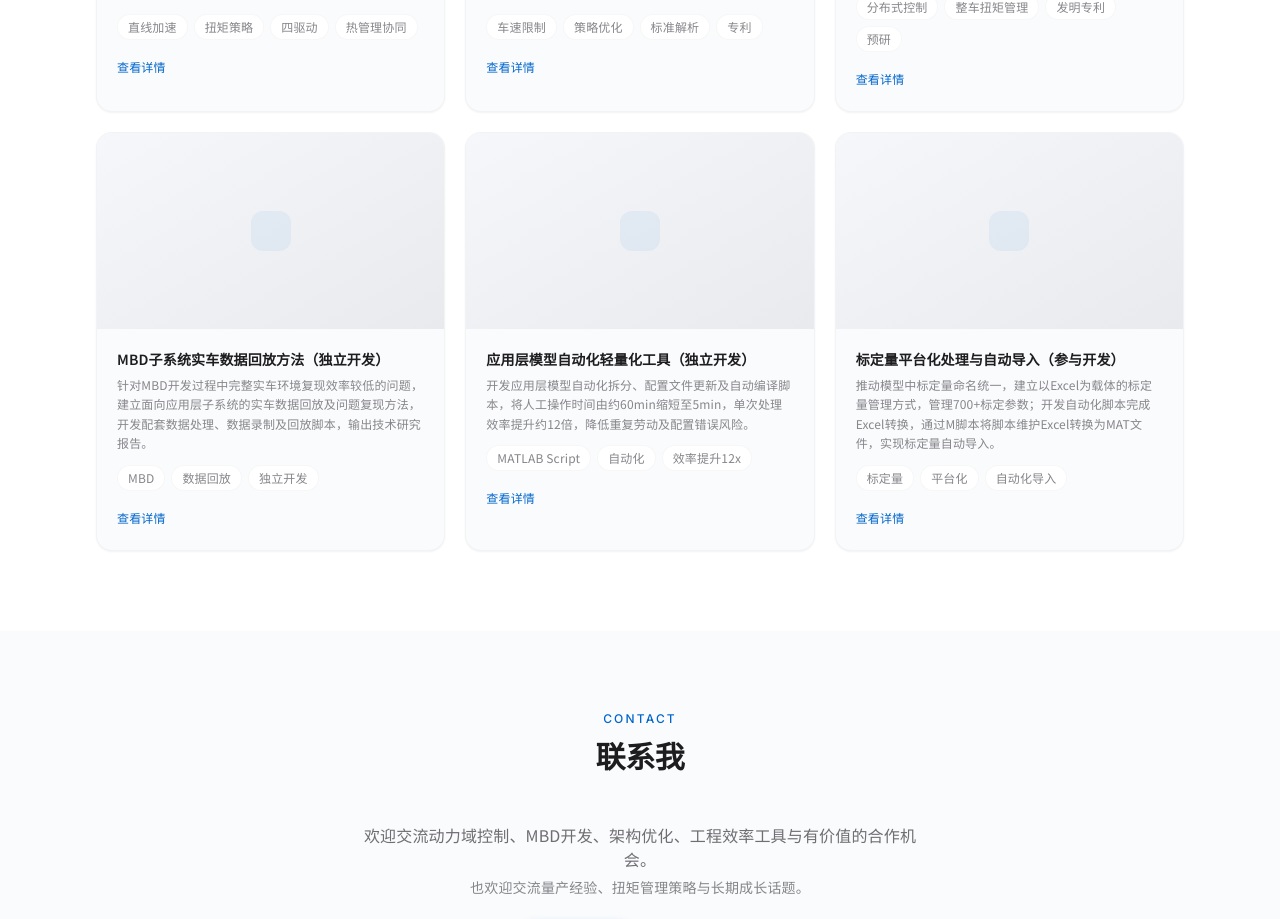
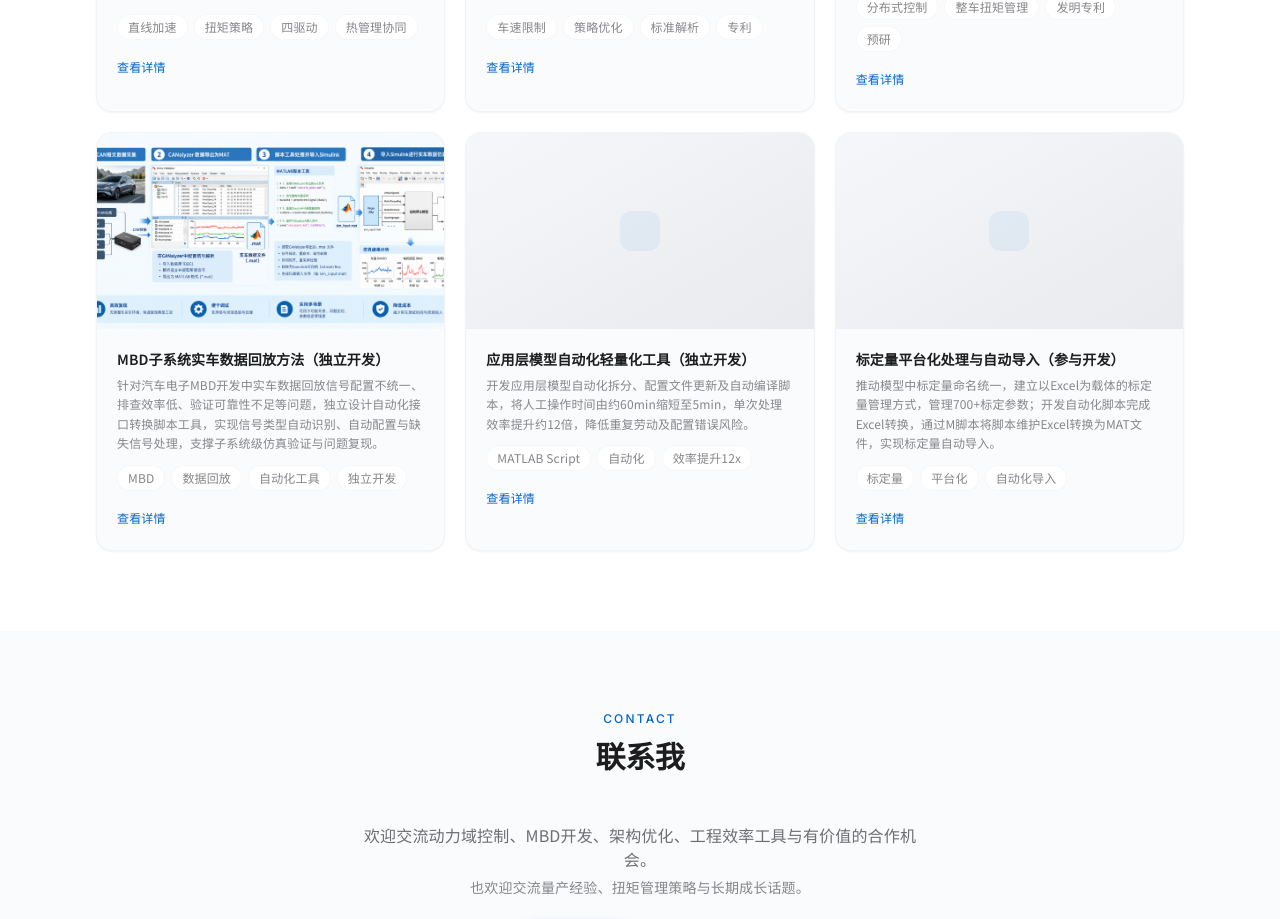
Before and after one commit to Ryj233/MY_personal_website, a Next.js app: page / in a window 1280 px wide. Shown: the part 4222-5141 px from the top of the page. Built offline with nearby package versions, Linux system fonts and the light colour scheme.

Commit message:
V0.4.5 补充MBD子系统实车数据回放方法项目详情

```diff
--- a/data/portfolioData.ts
+++ b/data/portfolioData.ts
@@ -353,9 +353,66 @@ export const projectsData = {
     {
       id: 7,
       title: 'MBD子系统实车数据回放方法（独立开发）',
-      description: '针对MBD开发过程中完整实车环境复现效率较低的问题，建立面向应用层子系统的实车数据回放及问题复现方法，开发配套数据处理、数据录制及回放脚本，输出技术研究报告。',
-      tags: ['MBD', '数据回放', '独立开发'],
-      slug: 'mbd-data-replay'
+      subtitle: 'MBD工程化工具｜独立开发',
+      description: '针对汽车电子MBD开发中实车数据回放信号配置不统一、排查效率低、验证可靠性不足等问题，独立设计自动化接口转换脚本工具，实现信号类型自动识别、自动配置与缺失信号处理，支撑子系统级仿真验证与问题复现。',
+      tags: ['MBD', '数据回放', '自动化工具', '独立开发'],
+      slug: 'mbd-data-replay',
+      cover: '/assets/images/cover-mbd-replay.png',
+      sections: [
+        {
+          type: 'heading',
+          text: '项目背景'
+        },
+        {
+          type: 'text',
+          body: '在汽车电子 MBD 开发中，实车数据回放是模型验证的关键环节，但现有流程存在信号配置不统一、排查效率低、验证结果不可靠等问题。现有实车数据回放仿真流程包括总线数据转换、数据文件导入、模型子系统输入信号处理和仿真。其中，工程师在信号处理环节需人工识别输入信号来源（接收/发送类报文）、判断是否需要取反、校验默认值，并根据结果手动配置工作区输入模块、常量模块、类型转换模块等。对于单元级或子系统级仿真，输入信号往往接近两百个，仅靠报文分析无法快速定位问题，人工配置不仅耗时，且容易因信号缺失或映射错误影响验证可靠性。'
+        },
+        {
+          type: 'heading',
+          text: '方案设计与流程优化'
+        },
+        {
+          type: 'bullets',
+          items: [
+            '在现有手动配置流程基础上，设计了自动化接口转换脚本工具，实现一键更新接口',
+            '拓展信号配置表，新增发送报文标识、数据文件信号名称、是否需逻辑取反等字段，以支持接口映射和特殊逻辑处理'
+          ]
+        },
+        {
+          type: 'heading',
+          text: '开发自动化接口转换工具'
+        },
+        {
+          type: 'bullets',
+          items: [
+            '使用建模仿真平台自带的界面设计工具设计工具界面',
+            '工具分为五个部分：数据加载提示、配置表加载导入、输入信号选中判断、输入信号预设存在性判断、输入信号类型识别与处理'
+          ]
+        },
+        {
+          type: 'heading',
+          text: '实现信号类型自动识别与配置'
+        },
+        {
+          type: 'bullets',
+          items: [
+            '根据配置表中"信号来源"和"发送报文标识"字段是否含特定报文标识前缀，判断信号应配置为工作区动态输入模块（用于动态回放）还是常量模块（用于固定参数）',
+            '对需要取反的信号（如某有效位信号）自动创建逻辑取反模块',
+            '对组合解析信号（如某状态组合信号）进行特殊处理，通过判断位域组合还原信号值'
+          ]
+        },
+        {
+          type: 'heading',
+          text: '建立信号完整性与缺失处理机制'
+        },
+        {
+          type: 'bullets',
+          items: [
+            '检查输入信号是否存在于预设配置表中，若不存在则提示用户补充或校验',
+            '当工作空间中缺少某信号变量时，脚本自动创建该信号并赋予默认时间序列和默认值，同时以警告形式提醒工程师核查'
+          ]
+        }
+      ]
     },
     {
       id: 8,
```
Also changed, not shown: public/assets/images/cover-mbd-replay.png (added).
